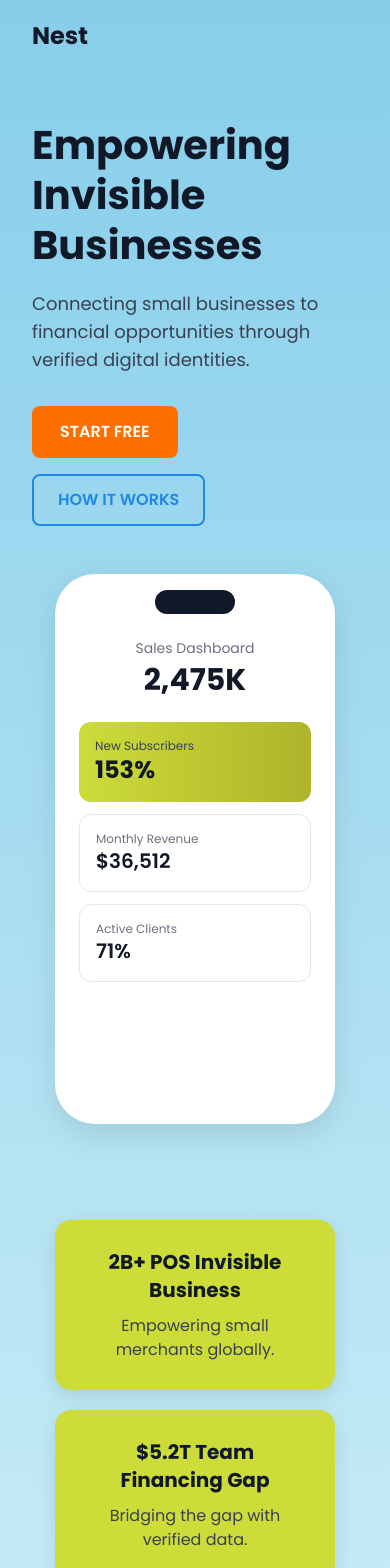
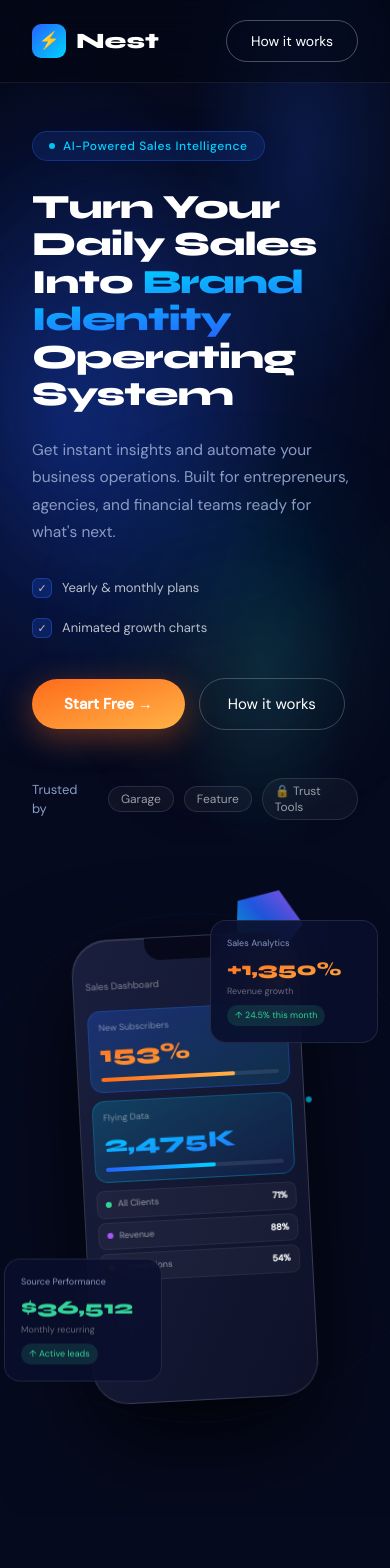
Before and after one commit to eve-o912/Nest-, a Next.js app in the folder receipt-web/: page / in a window 390 px wide. Shown: the top 1568 px of the page. After the commit the page ends 1516 px from the top, so only its background shows below. Built offline with nearby package versions, Linux system fonts and the light colour scheme.

Commit message:
Implement dark glassmorphism homepage with Syne/DM Sans fonts, animated phone mockup, floating cards, and glowing orbs

```diff
--- a/receipt-web/app/layout.tsx
+++ b/receipt-web/app/layout.tsx
@@ -2,8 +2,8 @@ import type { Metadata } from 'next'
 import './globals.css'
 
 export const metadata: Metadata = {
-  title: 'Nest Homepage',
-  description: 'Empowering invisible businesses through verified digital identities',
+  title: 'Nest – Sales Identity OS',
+  description: 'Turn your daily sales into a brand identity operating system',
 }
 
 export default function RootLayout({
@@ -16,9 +16,9 @@ export default function RootLayout({
       <head>
         <link rel="preconnect" href="https://fonts.googleapis.com" />
         <link rel="preconnect" href="https://fonts.gstatic.com" crossOrigin="anonymous" />
-        <link href="https://fonts.googleapis.com/css2?family=Poppins:wght@400;500;600;700&display=swap" rel="stylesheet" />
+        <link href="https://fonts.googleapis.com/css2?family=Syne:wght@400;600;700;800&family=DM+Sans:ital,wght@0,300;0,400;0,500;1,400&display=swap" rel="stylesheet" />
       </head>
-      <body className="min-h-screen">
+      <body className="min-h-screen bg-[#050a1e]">
         {children}
       </body>
     </html>
--- a/receipt-web/app/page.tsx
+++ b/receipt-web/app/page.tsx
@@ -2,113 +2,207 @@
 
 export default function Home() {
   return (
-    <main
-      className="min-h-screen bg-gradient-to-b from-[#87CEEB] to-[#E0F7FA] text-[#111827]"
-      style={{ fontFamily: "'Poppins', sans-serif" }}
-    >
-        {/* Header */}
-        <header className="flex justify-between items-center px-8 lg:px-16 py-5">
-          <h1 className="text-2xl font-bold text-[#111827]">Nest</h1>
-          <nav className="hidden md:flex items-center gap-6">
-            {['Home', 'Features', 'How It Works', 'Contact'].map((item) => (
-              <a
-                key={item}
-                href="#"
-                className="text-[#111827] font-medium hover:text-[#1E88E5] transition-colors"
-              >
+    <>
+      <style dangerouslySetInnerHTML={{__html: `
+        @import url('https://fonts.googleapis.com/css2?family=Syne:wght@400;600;700;800&family=DM+Sans:ital,wght@0,300;0,400;0,500;1,400&display=swap');
+
+        .homepage-dark { font-family: 'DM Sans', sans-serif; }
+        .font-syne { font-family: 'Syne', sans-serif; }
+
+        @keyframes drift1 { 0%,100%{transform:translate(0,0)} 50%{transform:translate(22px,-28px)} }
+        @keyframes drift2 { 0%,100%{transform:translate(0,0)} 50%{transform:translate(-14px,18px)} }
+        @keyframes drift3 { 0%,100%{transform:translate(0,0)} 50%{transform:translate(10px,-14px)} }
+        @keyframes ringPulse { 0%,100%{opacity:0.35} 50%{opacity:0.08} }
+        @keyframes spinGem { from{transform:rotate(0deg)} to{transform:rotate(360deg)} }
+        @keyframes floatPhone { 0%,100%{transform:translateY(0) rotate(-3deg)} 50%{transform:translateY(-18px) rotate(-3deg)} }
+        @keyframes growBar { from{width:0} }
+        @keyframes fc1Float { 0%,100%{transform:translateY(0)} 50%{transform:translateY(-12px)} }
+        @keyframes fc2Float { 0%,100%{transform:translateY(0)} 50%{transform:translateY(10px)} }
+        @keyframes pt1 { 0%,100%{transform:translate(0,0)} 50%{transform:translate(-14px,9px)} }
+        @keyframes pt2 { 0%,100%{transform:translate(0,0)} 50%{transform:translate(10px,-18px)} }
+        @keyframes pt3 { 0%,100%{transform:translate(0,0)} 50%{transform:translate(-8px,12px)} }
+        @keyframes pulse { 0%,100%{opacity:1} 50%{opacity:0.25} }
+        @keyframes fadeUp { from{opacity:0;transform:translateY(22px)} to{opacity:1;transform:translateY(0)} }
+      `}} />
+
+      <main className="homepage-dark min-h-screen bg-[#050a1e] text-white overflow-x-hidden relative">
+        {/* Background Layer */}
+        <div className="fixed inset-0 z-0 overflow-hidden pointer-events-none">
+          <div className="absolute inset-0" style={{
+            background: `
+              radial-gradient(ellipse 80% 60% at 18% 50%, rgba(13,32,96,0.95) 0%, transparent 70%),
+              radial-gradient(ellipse 50% 50% at 78% 18%, rgba(37,99,255,0.18) 0%, transparent 60%),
+              radial-gradient(ellipse 40% 40% at 68% 80%, rgba(0,212,255,0.09) 0%, transparent 60%)
+            `
+          }} />
+          <div className="absolute inset-0 opacity-20" style={{
+            backgroundImage: `
+              linear-gradient(rgba(37,99,255,0.04) 1px, transparent 1px),
+              linear-gradient(90deg, rgba(37,99,255,0.04) 1px, transparent 1px)
+            `,
+            backgroundSize: '60px 60px'
+          }} />
+          <div className="absolute w-80 h-80 rounded-full blur-[70px] opacity-45 top-[28%] -left-[6%]" style={{ background: 'rgba(37,99,255,0.35)', animation: 'drift1 8s ease-in-out infinite' }} />
+          <div className="absolute w-56 h-56 rounded-full blur-[70px] opacity-45 top-[58%] left-[38%]" style={{ background: 'rgba(0,212,255,0.22)', animation: 'drift2 10s ease-in-out infinite' }} />
+          <div className="absolute w-40 h-40 rounded-full blur-[70px] opacity-45 bottom-[8%] right-[18%]" style={{ background: 'rgba(255,107,26,0.18)', animation: 'drift3 7s ease-in-out infinite' }} />
+        </div>
+
+        {/* Navigation */}
+        <nav className="relative z-[100] flex items-center justify-between px-8 lg:px-16 py-5 border-b border-white/[0.07] backdrop-blur-xl bg-[rgba(3,5,15,0.45)]">
+          <div className="flex items-center gap-2.5 font-syne font-extrabold text-[22px]">
+            <div className="w-[34px] h-[34px] bg-gradient-to-br from-[#2563ff] to-[#00d4ff] rounded-[9px] flex items-center justify-center text-[17px]">
+              ⚡
+            </div>
+            Nest
+          </div>
+          <div className="hidden md:flex items-center gap-1">
+            {['Glasmorph', 'Outlorite', 'Gradient'].map((item) => (
+              <button key={item} className="flex items-center gap-1 px-4 py-2 text-sm text-white/[0.68] rounded-lg transition-all hover:text-white hover:bg-white/5 cursor-pointer">
+                {item} <span className="text-[9px] opacity-55">▾</span>
+              </button>
+            ))}
+            {['Shipe', 'Atrow'].map((item) => (
+              <button key={item} className="px-4 py-2 text-sm text-white/[0.68] rounded-lg transition-all hover:text-white hover:bg-white/5 cursor-pointer">
                 {item}
-              </a>
+              </button>
             ))}
-          </nav>
-        </header>
+          </div>
+          <button className="px-6 py-2.5 border border-white/[0.28] rounded-full text-sm text-white transition-all hover:bg-white/[0.08] hover:border-white/[0.55]">
+            How it works
+          </button>
+        </nav>
 
-        {/* Hero Section */}
-        <section className="flex flex-col lg:flex-row items-center justify-between px-8 lg:px-16 py-12 lg:py-20 gap-12">
-          <div className="max-w-[500px]" style={{ animation: 'fadeUp 0.6s ease both' }}>
-            <h2 className="text-[40px] lg:text-[48px] font-bold leading-tight mb-5">
-              Empowering Invisible Businesses
-            </h2>
-            <p className="text-lg text-[#374151] mb-8">
-              Connecting small businesses to financial opportunities through verified digital identities.
+        {/* Hero */}
+        <section className="relative z-10 grid lg:grid-cols-2 items-center min-h-[calc(100vh-73px)] px-8 lg:px-16 py-12 lg:py-20 gap-12">
+          {/* Left */}
+          <div className="max-w-[620px]">
+            <div className="inline-flex items-center gap-2 px-4 py-1.5 rounded-full bg-[rgba(37,99,255,0.14)] border border-[rgba(37,99,255,0.32)] text-xs text-[#00d4ff] font-medium tracking-wider mb-7" style={{ animation: 'fadeUp 0.6s ease both' }}>
+              <span className="w-1.5 h-1.5 bg-[#00d4ff] rounded-full animate-[pulse_2s_ease_infinite]" />
+              AI-Powered Sales Intelligence
+            </div>
+
+            <h1 className="font-syne font-extrabold text-[clamp(34px,3.8vw,54px)] leading-[1.1] tracking-tight mb-6" style={{ animation: 'fadeUp 0.6s 0.1s ease both' }}>
+              Turn Your Daily Sales Into{' '}
+              <span className="bg-gradient-to-br from-[#00d4ff] to-[#2563ff] bg-clip-text text-transparent">Brand Identity</span>{' '}
+              Operating System
+            </h1>
+
+            <p className="text-[15.5px] leading-[1.75] text-[#8a9bc4] max-w-[470px] mb-8" style={{ animation: 'fadeUp 0.6s 0.2s ease both' }}>
+              Get instant insights and automate your business operations. Built for entrepreneurs, agencies, and financial teams ready for what&apos;s next.
             </p>
-            <div className="flex flex-wrap gap-4">
-              <button className="bg-[#FF6F00] text-white border-0 px-7 py-3.5 rounded-lg cursor-pointer font-semibold hover:bg-[#e65c00] transition-colors">
-                START FREE
+
+            <div className="flex flex-wrap gap-5 mb-10" style={{ animation: 'fadeUp 0.6s 0.3s ease both' }}>
+              {['Yearly & monthly plans', 'Animated growth charts'].map((item) => (
+                <div key={item} className="flex items-center gap-2.5 text-[13px] text-white/[0.72]">
+                  <div className="w-5 h-5 rounded-md bg-[rgba(37,99,255,0.2)] border border-[rgba(37,99,255,0.42)] flex items-center justify-center text-[11px]">✓</div>
+                  {item}
+                </div>
+              ))}
+            </div>
+
+            <div className="flex flex-wrap gap-3.5 items-center mb-12" style={{ animation: 'fadeUp 0.6s 0.4s ease both' }}>
+              <button className="px-8 py-3.5 rounded-full bg-gradient-to-br from-[#ff6b1a] to-[#ffb347] text-white font-semibold text-[15px] shadow-[0_8px_32px_rgba(255,107,26,0.38)] transition-all hover:-translate-y-0.5 hover:shadow-[0_14px_40px_rgba(255,107,26,0.52)]">
+                Start Free →
               </button>
-              <button className="bg-transparent border-2 border-[#1E88E5] text-[#1E88E5] px-6 py-3 rounded-lg cursor-pointer font-semibold hover:bg-[#1E88E5] hover:text-white transition-all">
-                HOW IT WORKS
+              <button className="px-7 py-3.5 rounded-full border border-white/[0.22] bg-transparent text-[15px] transition-all hover:bg-white/5 hover:border-white/[0.42]">
+                How it works
               </button>
+            </div>
+
+            <div className="flex items-center gap-3.5" style={{ animation: 'fadeUp 0.6s 0.5s ease both' }}>
+              <span className="text-[13px] text-[#8a9bc4]">Trusted by</span>
+              <div className="flex gap-2.5 items-center">
+                {['Garage', 'Feature', '🔒 Trust Tools'].map((tag) => (
+                  <span key={tag} className="text-xs px-3 py-1 rounded-full border border-white/[0.11] bg-white/[0.04] text-white/[0.58]">
+                    {tag}
+                  </span>
+                ))}
+              </div>
             </div>
           </div>
 
-          {/* Phone Mockup */}
-          <div
-            className="w-[280px] h-[550px] bg-white rounded-[40px] shadow-[0_10px_30px_rgba(0,0,0,0.1)] relative overflow-hidden"
-            style={{ animation: 'floatPhone 6s ease-in-out infinite' }}
-          >
-            <div className="absolute top-4 left-1/2 -translate-x-1/2 w-20 h-6 bg-[#111827] rounded-full" />
-            <div className="p-6 pt-16">
-              <div className="text-center mb-6">
-                <div className="text-sm text-[#6B7280] mb-1">Sales Dashboard</div>
-                <div className="text-3xl font-bold text-[#111827]">2,475K</div>
-              </div>
-              <div className="space-y-3">
-                <div className="bg-gradient-to-r from-[#CDDC39] to-[#AFB42B] rounded-xl p-4">
-                  <div className="text-xs text-[#374151]">New Subscribers</div>
-                  <div className="text-2xl font-bold text-[#111827]">153%</div>
-                </div>
-                <div className="bg-white border border-[#E5E7EB] rounded-xl p-4">
-                  <div className="text-xs text-[#6B7280]">Monthly Revenue</div>
-                  <div className="text-xl font-semibold text-[#111827]">$36,512</div>
-                </div>
-                <div className="bg-white border border-[#E5E7EB] rounded-xl p-4">
-                  <div className="text-xs text-[#6B7280]">Active Clients</div>
-                  <div className="text-xl font-semibold text-[#111827]">71%</div>
+          {/* Right - Phone & Floats */}
+          <div className="relative flex justify-center items-center h-[600px]" style={{ animation: 'fadeUp 0.7s 0.2s ease both' }}>
+            {/* Glow Rings */}
+            <div className="absolute w-[380px] h-[380px] rounded-full border border-[rgba(37,99,255,0.18)] top-1/2 left-1/2 -translate-x-1/2 -translate-y-1/2 animate-[ringPulse_4s_ease-in-out_infinite]" />
+            <div className="absolute w-[510px] h-[510px] rounded-full border border-[rgba(37,99,255,0.18)] top-1/2 left-1/2 -translate-x-1/2 -translate-y-1/2 animate-[ringPulse_4s_1.5s_ease-in-out_infinite]" />
+
+            {/* Spinning Gem */}
+            <div
+              className="absolute top-[22px] right-[55px] w-[66px] h-[66px] opacity-90 animate-[spinGem_22s_linear_infinite]"
+              style={{
+                background: 'linear-gradient(135deg, #a855f7, #2563ff, #00d4ff)',
+                clipPath: 'polygon(50% 0%,100% 38%,82% 100%,18% 100%,0% 38%)',
+                filter: 'drop-shadow(0 0 18px rgba(168,85,247,0.65))'
+              }}
+            />
+
+            {/* Float Card Top Right */}
+            <div className="absolute -right-5 top-14 w-[168px] z-10 p-4 rounded-2xl bg-[rgba(10,15,45,0.88)] backdrop-blur-xl border border-white/10 animate-[fc1Float_7s_ease-in-out_infinite]">
+              <div className="text-[9px] text-[#8a9bc4] mb-1">Sales Analytics</div>
+              <div className="font-syne text-[19px] font-extrabold bg-gradient-to-br from-[#ff6b1a] to-[#ffb347] bg-clip-text text-transparent">+1,350%</div>
+              <div className="text-[9px] text-white/[0.38] mt-0.5">Revenue growth</div>
+              <div className="inline-flex items-center gap-1 px-2 py-1 rounded-full text-[9px] mt-1.5 bg-[rgba(52,211,153,0.14)] text-[#34d399]">↑ 24.5% this month</div>
+            </div>
+
+            {/* Phone */}
+            <div className="relative z-[5] animate-[floatPhone_6s_ease-in-out_infinite]">
+              <div className="w-[226px] h-[465px] bg-gradient-to-br from-[#1a1f3e] to-[#0d1128] rounded-[36px] border border-white/[0.14] shadow-[0_40px_100px_rgba(0,0,0,0.75),inset_0_1px_0_rgba(255,255,255,0.1)] overflow-hidden relative">
+                <div className="w-[78px] h-[22px] bg-[#07091a] rounded-b-2xl mx-auto mb-2.5" />
+                <div className="px-3">
+                  <div className="flex justify-between items-center mb-2.5 text-[9.5px] text-white/[0.45]">
+                    <span>Sales Dashboard</span>
+                    <div className="w-7 h-7 rounded-full bg-gradient-to-br from-[#ff6b1a] to-[#ffb347]" />
+                  </div>
+
+                  <div className="rounded-[13px] p-2.5 mb-2 bg-gradient-to-br from-[rgba(37,99,255,0.28)] to-[rgba(0,212,255,0.13)] border border-[rgba(37,99,255,0.3)]">
+                    <div className="text-[9px] text-white/[0.45] mb-0.5">New Subscribers</div>
+                    <div className="font-syne text-[23px] font-extrabold bg-gradient-to-br from-[#ff6b1a] to-[#ffb347] bg-clip-text text-transparent">153%</div>
+                    <div className="h-1 bg-white/[0.09] rounded-sm mt-1.5 overflow-hidden">
+                      <div className="h-full rounded-sm bg-gradient-to-r from-[#ff6b1a] to-[#ffb347] w-3/4 animate-[growBar_2s_1s_ease_both]" />
+                    </div>
+                  </div>
+
+                  <div className="rounded-[13px] p-2.5 mb-2 bg-gradient-to-br from-[rgba(0,212,255,0.2)] to-[rgba(37,99,255,0.1)] border border-[rgba(0,212,255,0.25)]">
+                    <div className="text-[9px] text-white/[0.45] mb-0.5">Flying Data</div>
+                    <div className="font-syne text-[23px] font-extrabold bg-gradient-to-br from-[#00d4ff] to-[#2563ff] bg-clip-text text-transparent">2,475K</div>
+                    <div className="h-1 bg-white/[0.09] rounded-sm mt-1.5 overflow-hidden">
+                      <div className="h-full rounded-sm bg-gradient-to-r from-[#2563ff] to-[#00d4ff] w-[62%] animate-[growBar_2s_1.2s_ease_both]" />
+                    </div>
+                  </div>
+
+                  <div className="flex flex-col gap-1 mt-2">
+                    {[
+                      { dot: '#34d399', label: 'All Clients', val: '71%' },
+                      { dot: '#a855f7', label: 'Revenue', val: '88%' },
+                      { dot: '#ff6b1a', label: 'Conversions', val: '54%' }
+                    ].map((item) => (
+                      <div key={item.label} className="flex items-center gap-1.5 px-2 py-1.5 rounded-lg bg-white/[0.04] border border-white/[0.06] text-[9px] text-white/[0.55]">
+                        <div className="w-1.5 h-1.5 rounded-full flex-shrink-0" style={{ background: item.dot }} />
+                        {item.label}
+                        <span className="ml-auto font-semibold text-white">{item.val}</span>
+                      </div>
+                    ))}
+                  </div>
                 </div>
               </div>
             </div>
+
+            {/* Float Card Bottom Left */}
+            <div className="absolute -left-7 bottom-24 w-[158px] z-10 p-4 rounded-2xl bg-[rgba(10,15,45,0.88)] backdrop-blur-xl border border-white/10 animate-[fc2Float_8s_1s_ease-in-out_infinite]">
+              <div className="text-[9px] text-[#8a9bc4] mb-1">Source Performance</div>
+              <div className="font-syne text-[19px] font-extrabold text-[#34d399]">$36,512</div>
+              <div className="text-[9px] text-white/[0.38] mt-0.5">Monthly recurring</div>
+              <div className="inline-flex items-center gap-1 px-2 py-1 rounded-full text-[9px] mt-1.5 bg-[rgba(52,211,153,0.14)] text-[#34d399]">↑ Active leads</div>
+            </div>
+
+            {/* Particles */}
+            <div className="absolute w-2 h-2 rounded-full bg-[#ff6b1a] top-[14%] left-[54%] opacity-85 animate-[pt1_5s_ease-in-out_infinite]" />
+            <div className="absolute w-1.5 h-1.5 rounded-full bg-[#a855f7] top-[73%] left-[28%] opacity-60 animate-[pt2_7s_ease-in-out_infinite]" />
+            <div className="absolute w-1.5 h-1.5 rounded-full bg-[#00d4ff] top-[38%] right-[14%] opacity-72 animate-[pt3_6s_ease-in-out_infinite]" />
           </div>
         </section>
-
-        {/* Cards Section */}
-        <section className="flex flex-wrap justify-center gap-5 px-8 py-12">
-          {[
-            { title: '2B+ POS Invisible Business', desc: 'Empowering small merchants globally.' },
-            { title: '$5.2T Team Financing Gap', desc: 'Bridging the gap with verified data.' },
-            { title: '90% Rejected Gap', desc: 'Financial passports for inclusion.' }
-          ].map((card, i) => (
-            <div
-              key={card.title}
-              className="bg-[#CDDC39] rounded-2xl p-7 w-[280px] text-center shadow-[0_6px_20px_rgba(0,0,0,0.1)] transition-all hover:-translate-y-2.5 hover:shadow-[0_12px_30px_rgba(0,0,0,0.15)] cursor-pointer"
-              style={{ animation: `fadeUp 0.6s ${0.1 + i * 0.1}s ease both` }}
-            >
-              <h3 className="text-xl font-bold text-[#111827] mb-2.5">{card.title}</h3>
-              <p className="text-base text-[#374151]">{card.desc}</p>
-            </div>
-          ))}
-        </section>
-
-        {/* How It Works Section */}
-        <section className="flex flex-wrap justify-center gap-5 px-8 pb-20">
-          {[
-            { title: 'M-Pesa Daraja Integration', desc: 'Seamless mobile payments verified on blockchain.' },
-            { title: 'Blockchain Verification', desc: 'Ensuring trust and transparency in every transaction.' }
-          ].map((step, i) => (
-            <div
-              key={step.title}
-              className="bg-white rounded-2xl p-7 w-[280px] text-center shadow-[0_6px_20px_rgba(0,0,0,0.1)] transition-all hover:-translate-y-2.5 hover:shadow-[0_12px_30px_rgba(0,0,0,0.15)] cursor-pointer"
-              style={{ animation: `fadeUp 0.6s ${0.4 + i * 0.1}s ease both` }}
-            >
-              <h4 className="text-[#1E88E5] font-semibold mb-2.5">{step.title}</h4>
-              <p className="text-base text-[#374151]">{step.desc}</p>
-            </div>
-          ))}
-        </section>
-
-        {/* Footer */}
-        <footer className="text-center py-10 bg-[#E0F7FA] text-[#374151] text-sm">
-          © 2026 Nest. All rights reserved.
-        </footer>
       </main>
+    </>
   )
 }
```
